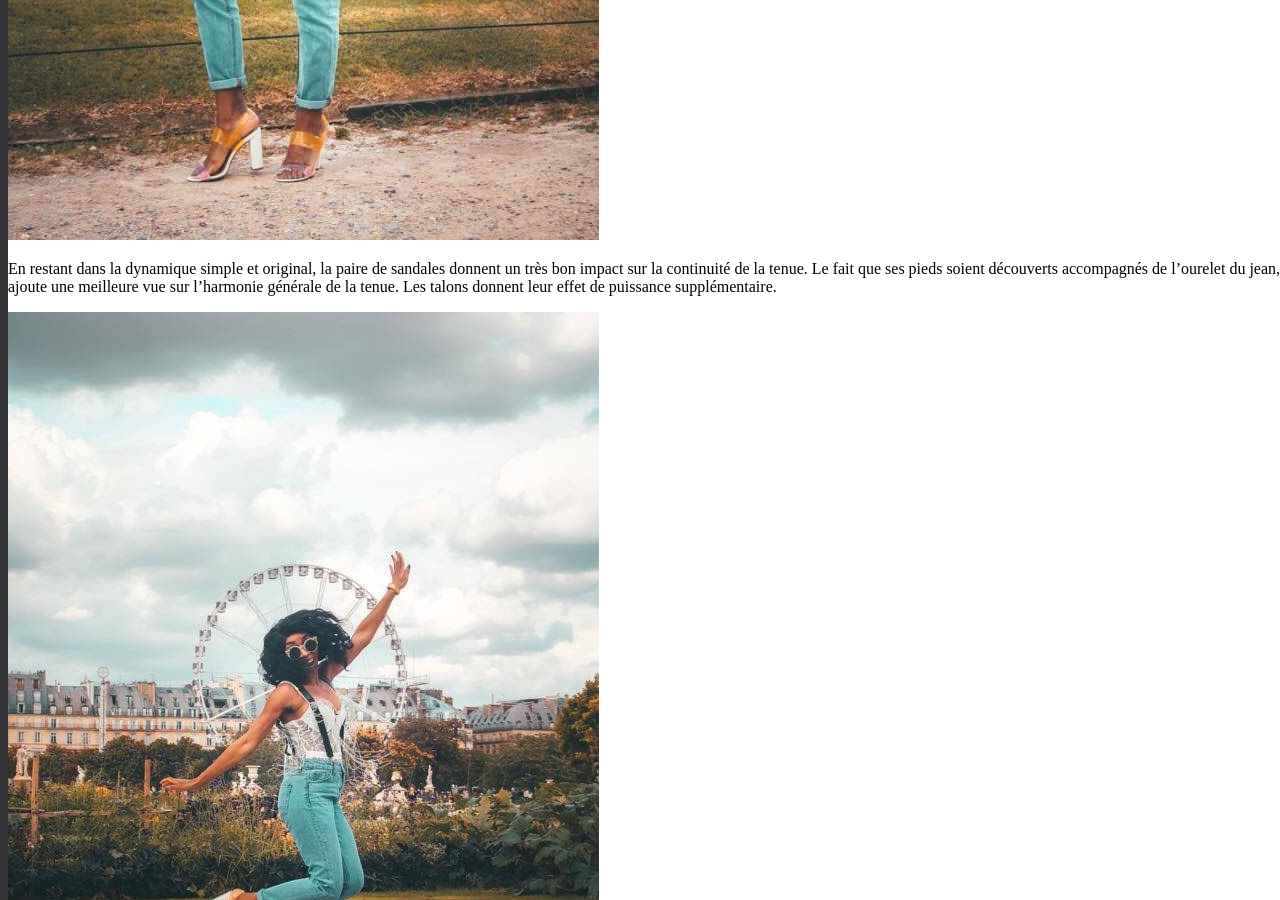
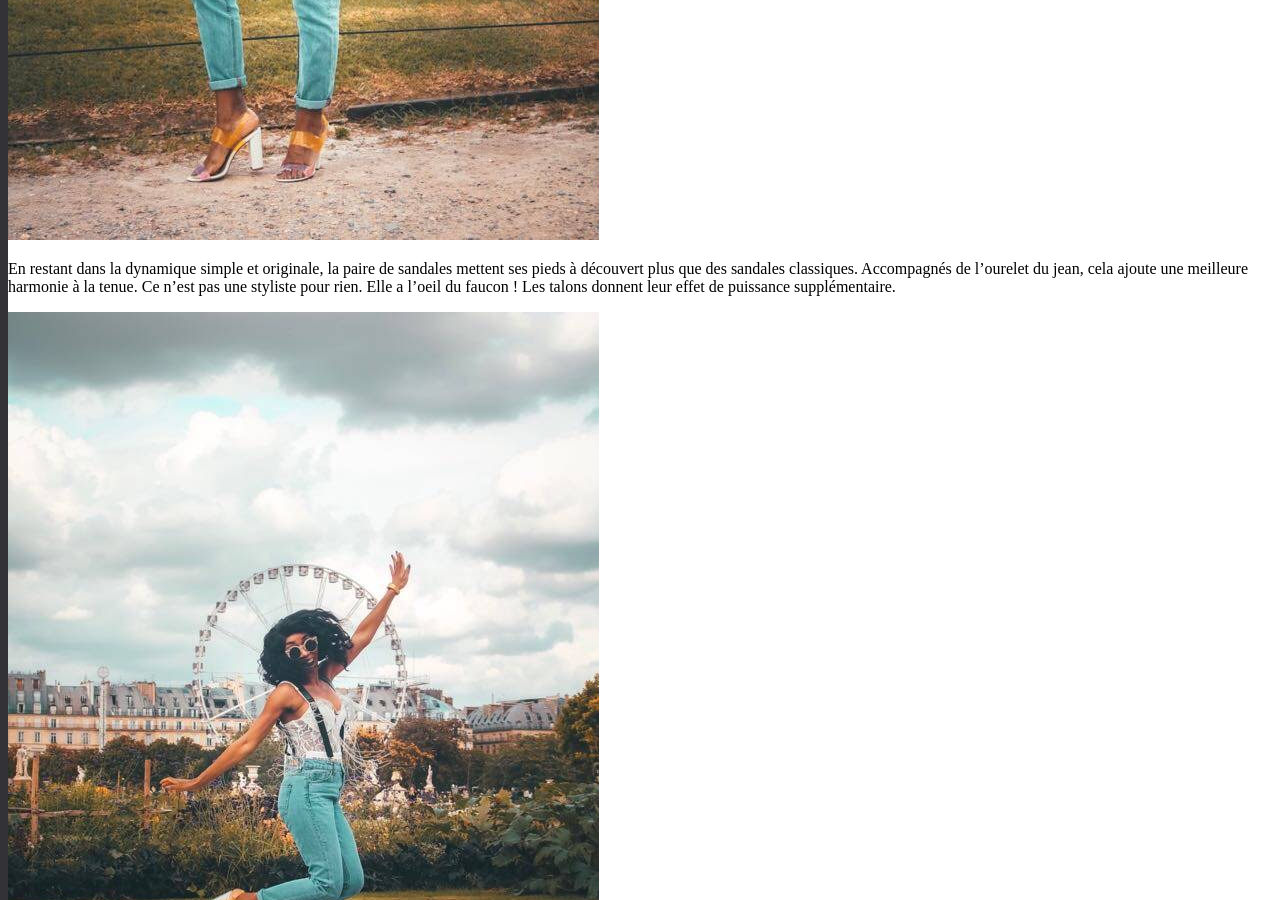
Before and after one commit to darkh2/darkh2.github.io, a Jekyll site: the page built from _posts/2018-08-26-Décontracté-Chic-&-Wax.md, in a window 1280 px wide and 900 px high, scrolled down 3401 px. Built offline with Jekyll 4.4.1, drawn with Linux system fonts in a browser that asks for light colours; comment, search, counter and statistics services are not loaded.

Commit message:
Update 2018-08-26-Décontracté-Chic-&-Wax.md

```diff
--- a/_posts/2018-08-26-Décontracté-Chic-&-Wax.md
+++ b/_posts/2018-08-26-Décontracté-Chic-&-Wax.md
@@ -30,7 +30,7 @@ Je vais enfin décrire la tenue de notre chère styliste. Rappelons le thème qu
 
 ![dcw_c_decontracte]({{site.url}}/{{site.baseurl}}img/dcw_c_decontracte.jpg)
 
-En restant dans la dynamique simple et original, la paire de sandales donnent un très bon impact sur la continuité de la tenue. Le fait que ses pieds soient découverts accompagnés de l'ourelet du jean, ajoute une meilleure vue sur l'harmonie générale de la tenue. Les talons donnent leur effet de puissance supplémentaire.
+En restant dans la dynamique simple et originale, la paire de sandales mettent ses pieds à découvert plus que des sandales classiques. Accompagnés de l'ourelet du jean, cela ajoute une meilleure harmonie à la tenue. Ce n'est pas une styliste pour rien. Elle a l'oeil du faucon ! Les talons donnent leur effet de puissance supplémentaire.
 
 ![dcw_c_shoes]({{site.url}}/{{site.baseurl}}img/dcw_c_shoes.jpg)
 
```
